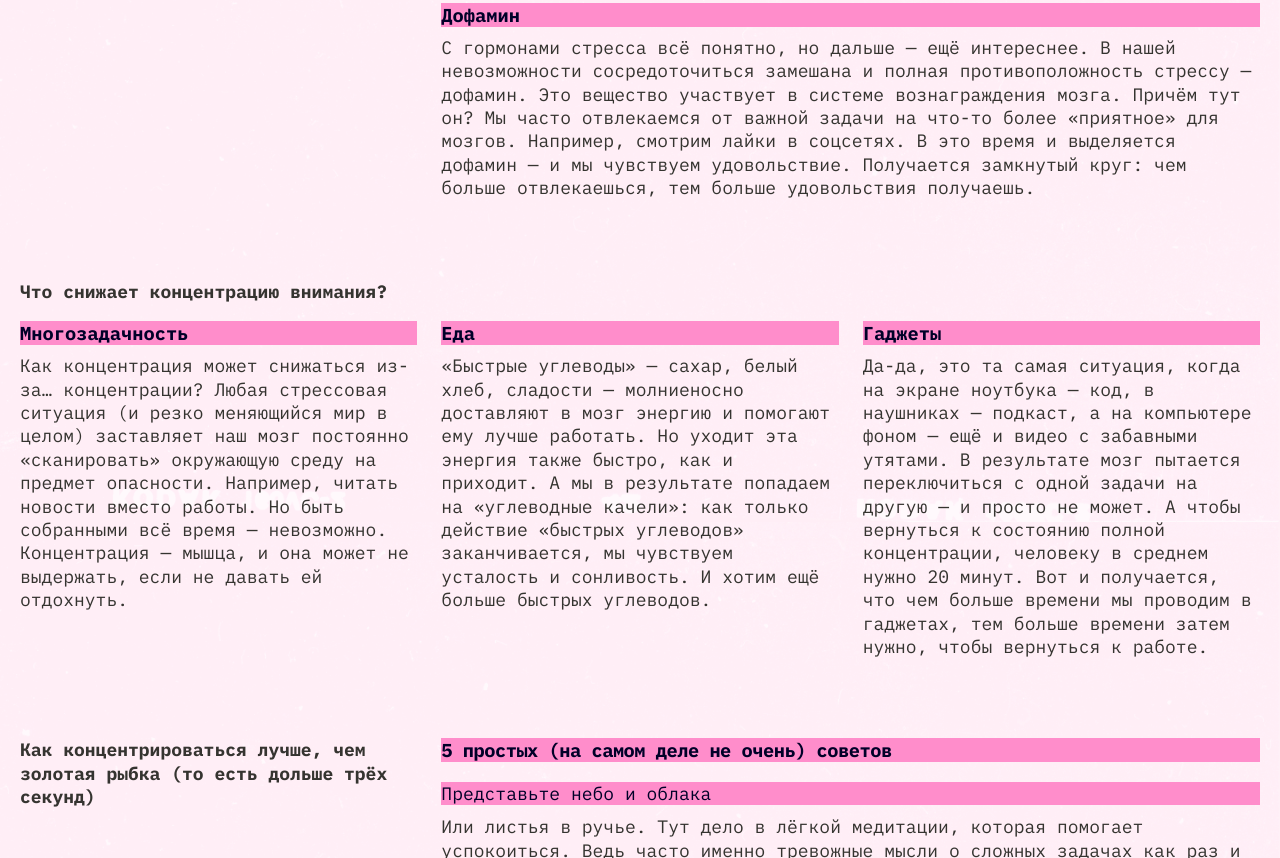
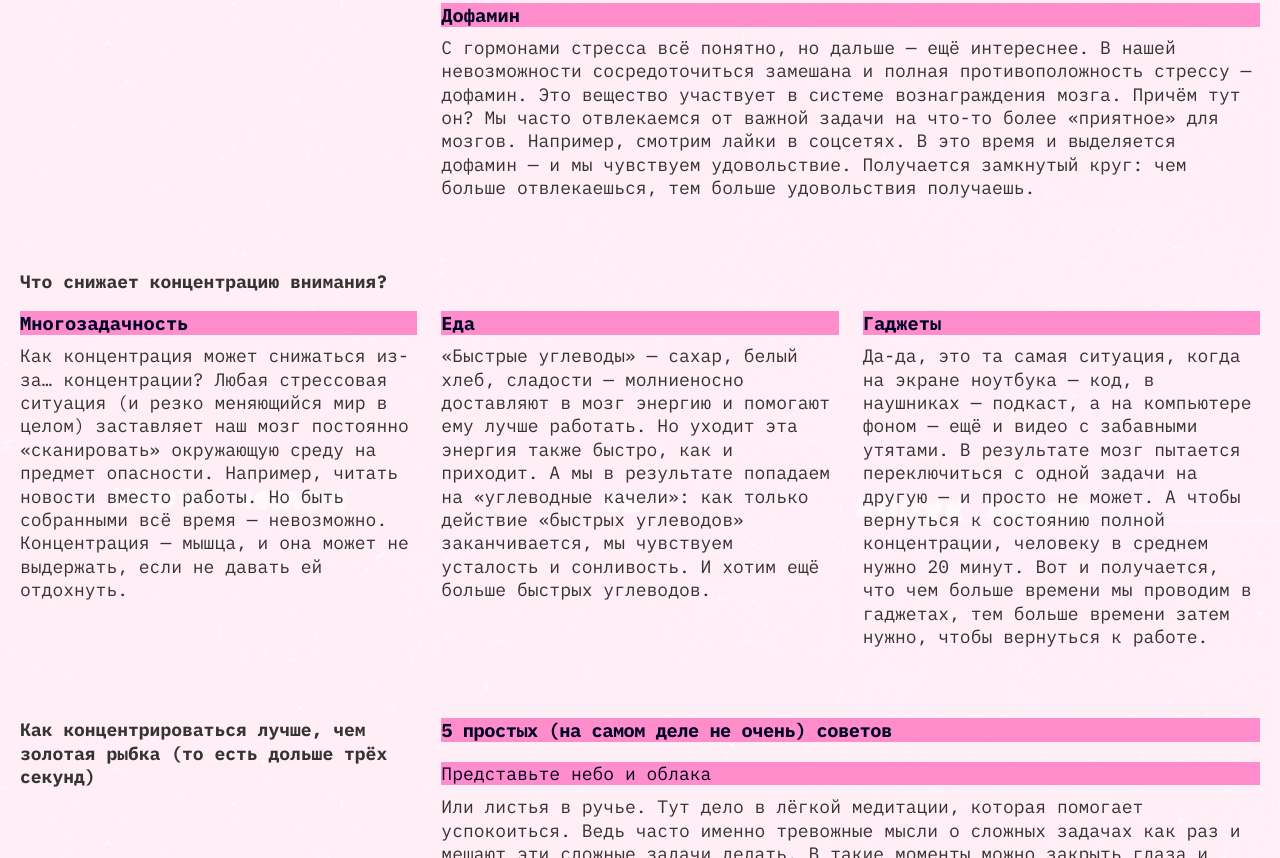
Before and after one commit to RomaCkeuby/slozhno-sosredotochitsya-fd, a plain HTML site: page index.html in a window 1280 px wide. Shown: the part 1078-1936 px from the top of the page. Drawn offline with Linux system fonts and the light colour scheme.

Commit message:
правки после первого ревью x3

```diff
--- a/styles/style.css
+++ b/styles/style.css
@@ -313,7 +313,7 @@ li h4 {
 
   .section {
     grid-template-columns: 1fr 2fr;
-    margin-block-end: 30px;
+    margin-block-end: 20px;
   }
 
   .list-two-columns {
```
